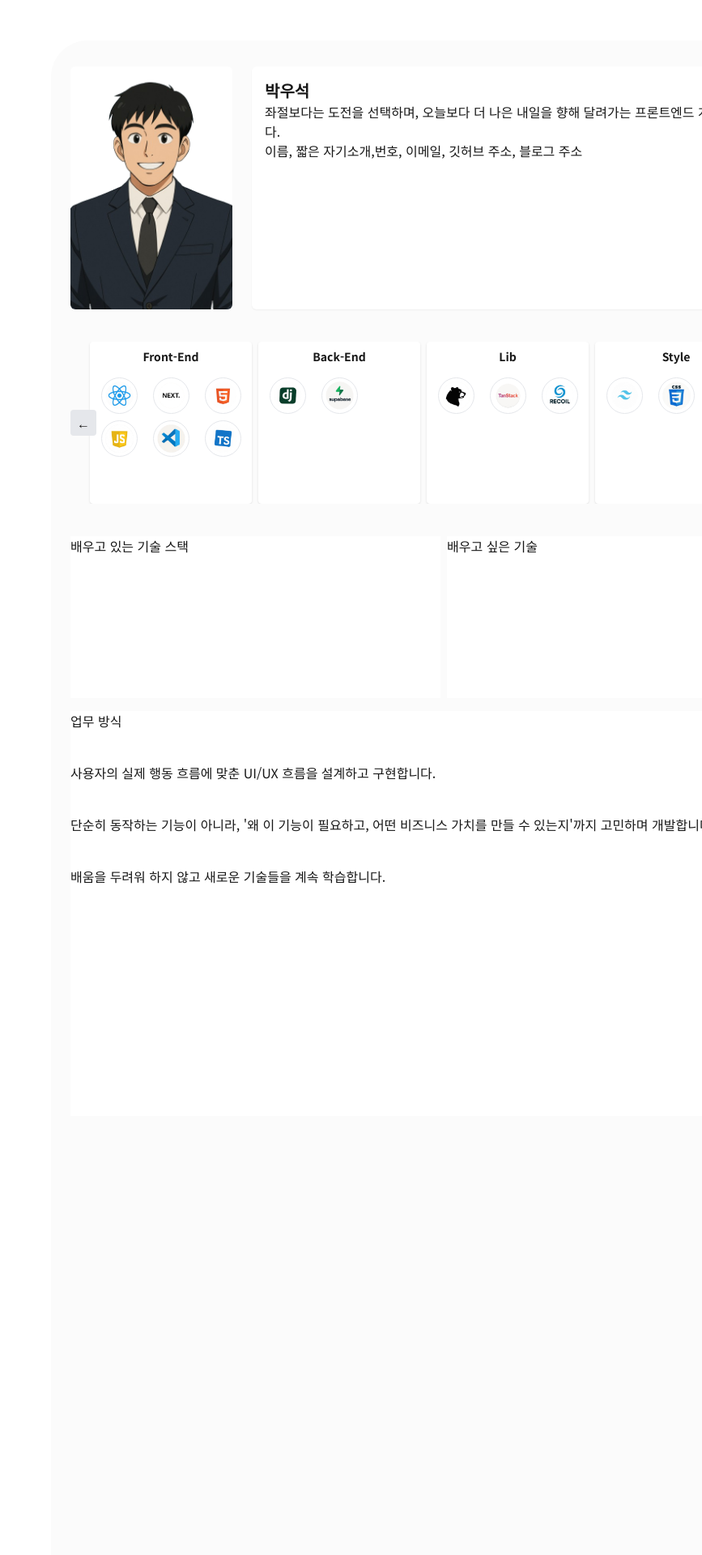
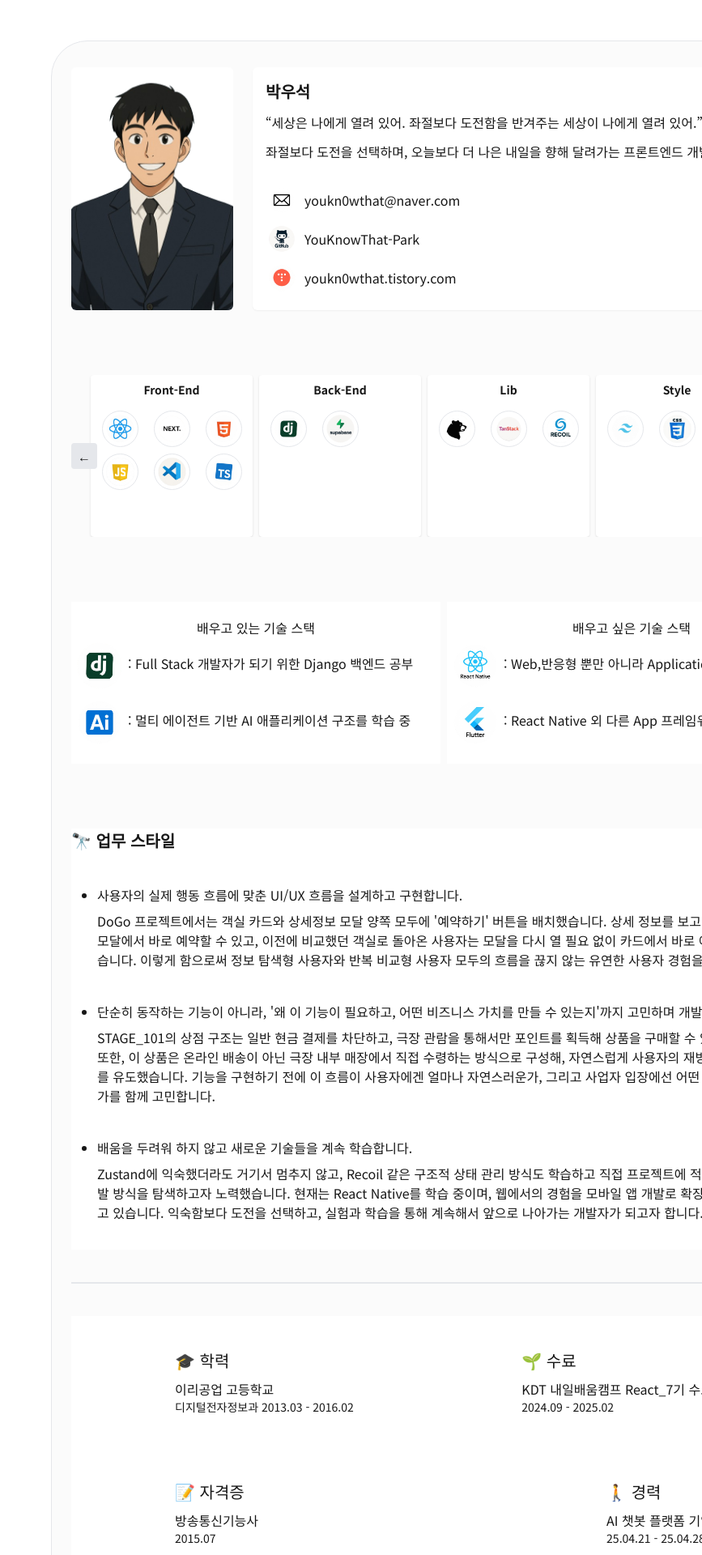
Before and after one commit to YouKnowThat-Park/WooSeokBot, a Next.js app in the folder front/: page / in a window 1280 px wide. Shown: the part 800-2720 px from the top of the page at 81% size, without its empty margins (413-1280 px from the left). Built offline with nearby package versions, Linux system fonts and the light colour scheme.

Commit message:
: refactor : 포트폴리오 페이지 UI 구조 컴포넌트로 분리 및 레이아웃 정리

```diff
--- a/front/src/app/portfolio/PortfolioPage.tsx
+++ b/front/src/app/portfolio/PortfolioPage.tsx
@@ -1,52 +1,34 @@
 import Image from "next/image";
 import React from "react";
 import InfiniteTechSlider from "./_components/InfinteTechSlider";
+import AboutMe from "./_components/AboutMe";
+import LearningStackSection from "./_components/LearningStackSection";
+import WorkStyleSection from "./_components/WorkStyleSection";
+import ResumeSection from "./_components/ResumeSection";
 
 const PortfolioPage = () => {
   return (
-    <div className="w-[970px] h-[3000px] mt-[400px] mb-[84px] bg-[#FBFBFB] rounded-tl-[45px] overflow-hidden px-6">
-      <div className="flex items-start gap-x-6   mt-8 rounded-md">
-        {/* 이미지 */}
-        <div>
-          <Image
-            src="/wooseok.png"
-            alt="우석 프로필 이미지"
-            width={200}
-            height={300}
-            className="rounded-md object-cover bg-white"
-          />
-        </div>
+    <div className="w-[970px] h-[3000px] mt-[400px] mb-[84px] bg-[#FBFBFB] rounded-tl-[45px] overflow-hidden px-6  border">
+      {/* 사진 & 간편 소개 & 블로그 */}
+      <AboutMe />
 
-        {/* 텍스트/내용 박스 */}
-        <div className="flex-1 h-[300px] bg-white rounded-md shadow-sm p-4">
-          <h2 className="text-xl font-bold">박우석</h2>
-          <h3>
-            좌절보다는 도전을 선택하며, 오늘보다 더 나은 내일을 향해 달려가는
-            프론트엔드 개발자 박우석입니다.
-          </h3>
-          <p>이름, 짧은 자기소개,번호, 이메일, 깃허브 주소, 블로그 주소</p>
-        </div>
-      </div>
-
-      <div className="w-full mt-10">
+      {/* 사용할줄 아는 기술 스택 아이콘들 */}
+      <div className="w-full mt-20 mb-20">
         <InfiniteTechSlider />
       </div>
 
-      <div className="flex gap-2 mt-10">
-        <p className="bg-white w-full h-[200px]">배우고 있는 기술 스택</p>
-
-        <p className="bg-white w-full h-[200px]">배우고 싶은 기술</p>
+      {/* 배우고 있는, 배우고 싶은 기술 스택 */}
+      <div className="mb-20">
+        <LearningStackSection />
       </div>
 
-      <div className="flex flex-col gap-10 h-[500px] mt-4 bg-white">
-        <h2>업무 방식</h2>
-        <p>사용자의 실제 행동 흐름에 맞춘 UI/UX 흐름을 설계하고 구현합니다.</p>
-        <p>
-          단순히 동작하는 기능이 아니라, '왜 이 기능이 필요하고, 어떤 비즈니스
-          가치를 만들 수 있는지'까지 고민하며 개발합니다.
-        </p>
-        <p>배움을 두려워 하지 않고 새로운 기술들을 계속 학습합니다.</p>
+      <div className="mb-10">
+        <WorkStyleSection />
       </div>
+
+      <div className="border" />
+
+      <ResumeSection />
     </div>
   );
 };
--- /dev/null
+++ b/front/src/app/portfolio/_components/AboutMe.tsx
@@ -0,0 +1,78 @@
+import Image from "next/image";
+import React from "react";
+
+const AboutMe = () => {
+  return (
+    <div className="flex items-start gap-x-6   mt-8 rounded-md">
+      {/* 이미지 */}
+      <div>
+        <Image
+          src="/wooseok.png"
+          alt="우석 프로필 이미지"
+          width={200}
+          height={300}
+          className="rounded-md object-cover bg-white"
+        />
+      </div>
+
+      {/* 텍스트/내용 박스 */}
+      <div className="flex-1 h-[300px] bg-white rounded-md shadow-sm p-4">
+        <h2 className="text-xl font-bold">박우석</h2>
+        <h3 className="mt-3">
+          “세상은 나에게 열려 있어. 좌절보다 도전함을 반겨주는 세상이 나에게
+          열려 있어.”
+        </h3>
+        <h3 className="mt-3">
+          좌절보다 도전을 선택하며, 오늘보다 더 나은 내일을 향해 달려가는
+          프론트엔드 개발자 박우석입니다.
+        </h3>
+        <div className="mt-7 space-y-2 w-auto">
+          {/* 이메일 */}
+          <a
+            href="mailto:youkn0wthat@naver.com"
+            target="_blank"
+            rel="noopener noreferrer"
+            className="flex items-center gap-2 w-fit hover:underline"
+          >
+            <Image src="/email.png" alt="email 아이콘" width={40} height={40} />
+            <span>youkn0wthat@naver.com</span>
+          </a>
+
+          {/* 깃허브 */}
+          <a
+            href="https://github.com/YouKnowThat-Park"
+            target="_blank"
+            rel="noopener noreferrer"
+            className="flex items-center gap-2 w-fit hover:underline"
+          >
+            <Image
+              src="/github.png"
+              alt="깃허브 아이콘"
+              width={40}
+              height={40}
+            />
+            <span>YouKnowThat-Park</span>
+          </a>
+
+          {/* 티스토리 */}
+          <a
+            href="https://youkn0wthat.tistory.com"
+            target="_blank"
+            rel="noopener noreferrer"
+            className="flex items-center gap-2 w-fit hover:underline"
+          >
+            <Image
+              src="/tstory.png"
+              alt="티스토리 블로그 아이콘"
+              width={40}
+              height={40}
+            />
+            <span>youkn0wthat.tistory.com</span>
+          </a>
+        </div>
+      </div>
+    </div>
+  );
+};
+
+export default AboutMe;
--- /dev/null
+++ b/front/src/app/portfolio/_components/LearningStackSection.tsx
@@ -0,0 +1,48 @@
+import Image from "next/image";
+import React from "react";
+
+const LearningStackSection = () => {
+  return (
+    <div className="flex gap-2 mt-10">
+      <div className="bg-white w-full h-[200px]">
+        <h3 className="flex justify-center mt-5">배우고 있는 기술 스택</h3>
+
+        <div className="flex">
+          <Image src="/django.png" alt="장고 아이콘" width={70} height={70} />
+          <span className="mt-5">
+            : Full Stack 개발자가 되기 위한 Django 백엔드 공부
+          </span>
+        </div>
+        <div className="flex">
+          <Image src="/ai.png" alt="ai 아이콘" width={70} height={80} />
+          <span className="mt-5">
+            : 멀티 에이전트 기반 AI 애플리케이션 구조를 학습 중
+          </span>
+        </div>
+      </div>
+
+      <div className="bg-white w-full h-[200px]">
+        <h3 className="flex justify-center mt-5">배우고 싶은 기술 스택</h3>
+        <div className="flex">
+          <Image
+            src="/react-native.png"
+            alt="리엑트 네이티브 아이콘"
+            width={70}
+            height={70}
+          />
+          <span className="mt-5">
+            : Web,반응형 뿐만 아니라 Application 확장
+          </span>
+        </div>
+        <div className="flex">
+          <Image src="/flutter.png" alt="ai 아이콘" width={70} height={80} />
+          <span className="mt-5">
+            : React Native 외 다른 App 프레임워크 확장
+          </span>
+        </div>
+      </div>
+    </div>
+  );
+};
+
+export default LearningStackSection;
--- /dev/null
+++ b/front/src/app/portfolio/_components/ResumeSection.tsx
@@ -0,0 +1,34 @@
+import React from "react";
+
+const ResumeSection = () => {
+  return (
+    <div className="h-[340px] mt-4 bg-white">
+      <div className="flex justify-between px-32 mt-10">
+        <div className="mt-10">
+          <p className="text-[20px]">🎓 학력</p>
+          <p className="mt-2">이리공업 고등학교</p>
+          <p className="text-sm">디지털전자정보과 2013.03 - 2016.02</p>
+        </div>
+        <div className="mt-10">
+          <p className="text-[20px]">🌱 수료</p>
+          <p className="mt-2">KDT 내일배움캠프 React_7기 수료</p>
+          <p className="text-sm">2024.09 - 2025.02</p>
+        </div>
+      </div>
+      <div className="flex justify-between px-32 mt-10">
+        <div className="mt-10">
+          <p className="text-[20px]">📝 자격증</p>
+          <p className="mt-2">방송통신기능사</p>
+          <p className="text-sm">2015.07</p>
+        </div>
+        <div className="mt-10">
+          <p className="text-[20px]">🚶 경력</p>
+          <p className="mt-2">AI 챗봇 플랫폼 기업</p>
+          <p className="text-sm">25.04.21 - 25.04.28</p>
+        </div>
+      </div>
+    </div>
+  );
+};
+
+export default ResumeSection;
--- /dev/null
+++ b/front/src/app/portfolio/_components/WorkStyleSection.tsx
@@ -0,0 +1,52 @@
+import React from "react";
+
+const WorkStyleSection = () => {
+  return (
+    <div>
+      <div className="flex flex-col gap-10 h-[520px] mt-4 bg-white">
+        <h2 className="text-[20px] font-semibold">🔭 업무 스타일</h2>
+        <ul className="list-disc ml-8">
+          <li className="mb-10">
+            사용자의 실제 행동 흐름에 맞춘 UI/UX 흐름을 설계하고 구현합니다.
+            <div className="mt-2">
+              DoGo 프로젝트에서는 객실 카드와 상세정보 모달 양쪽 모두에
+              '예약하기' 버튼을 배치했습니다. 상세 정보를 보고 확신이 든
+              사용자는 모달에서 바로 예약할 수 있고, 이전에 비교했던 객실로
+              돌아온 사용자는 모달을 다시 열 필요 없이 카드에서 바로 예약할 수
+              있도록 했습니다. 이렇게 함으로써 정보 탐색형 사용자와 반복 비교형
+              사용자 모두의 흐름을 끊지 않는 유연한 사용자 경험을 설계했습니다.
+            </div>
+          </li>
+
+          <li className="mb-10">
+            단순히 동작하는 기능이 아니라, '왜 이 기능이 필요하고, 어떤 비즈니스
+            가치를 만들 수 있는지'까지 고민하며 개발합니다.
+            <div className="mt-2">
+              STAGE_101의 상점 구조는 일반 현금 결제를 차단하고, 극장 관람을
+              통해서만 포인트를 획득해 상품을 구매할 수 있도록 설계했습니다.
+              또한, 이 상품은 온라인 배송이 아닌 극장 내부 매장에서 직접
+              수령하는 방식으로 구성해, 자연스럽게 사용자의 재방문과 체류 시간
+              증가를 유도했습니다. 기능을 구현하기 전에 이 흐름이 사용자에겐
+              얼마나 자연스러운가, 그리고 사업자 입장에선 어떤 가치를 만들 수
+              있는가를 함께 고민합니다.
+            </div>
+          </li>
+
+          <li className="mb-4">
+            배움을 두려워 하지 않고 새로운 기술들을 계속 학습합니다.
+            <div className="mt-2">
+              Zustand에 익숙했더라도 거기서 멈추지 않고, Recoil 같은 구조적 상태
+              관리 방식도 학습하고 직접 프로젝트에 적용해보며 더 나은 개발
+              방식을 탐색하고자 노력했습니다. 현재는 React Native를 학습 중이며,
+              웹에서의 경험을 모바일 앱 개발로 확장하는 데에도 집중하고
+              있습니다. 익숙함보다 도전을 선택하고, 실험과 학습을 통해 계속해서
+              앞으로 나아가는 개발자가 되고자 합니다.
+            </div>
+          </li>
+        </ul>
+      </div>
+    </div>
+  );
+};
+
+export default WorkStyleSection;
```
